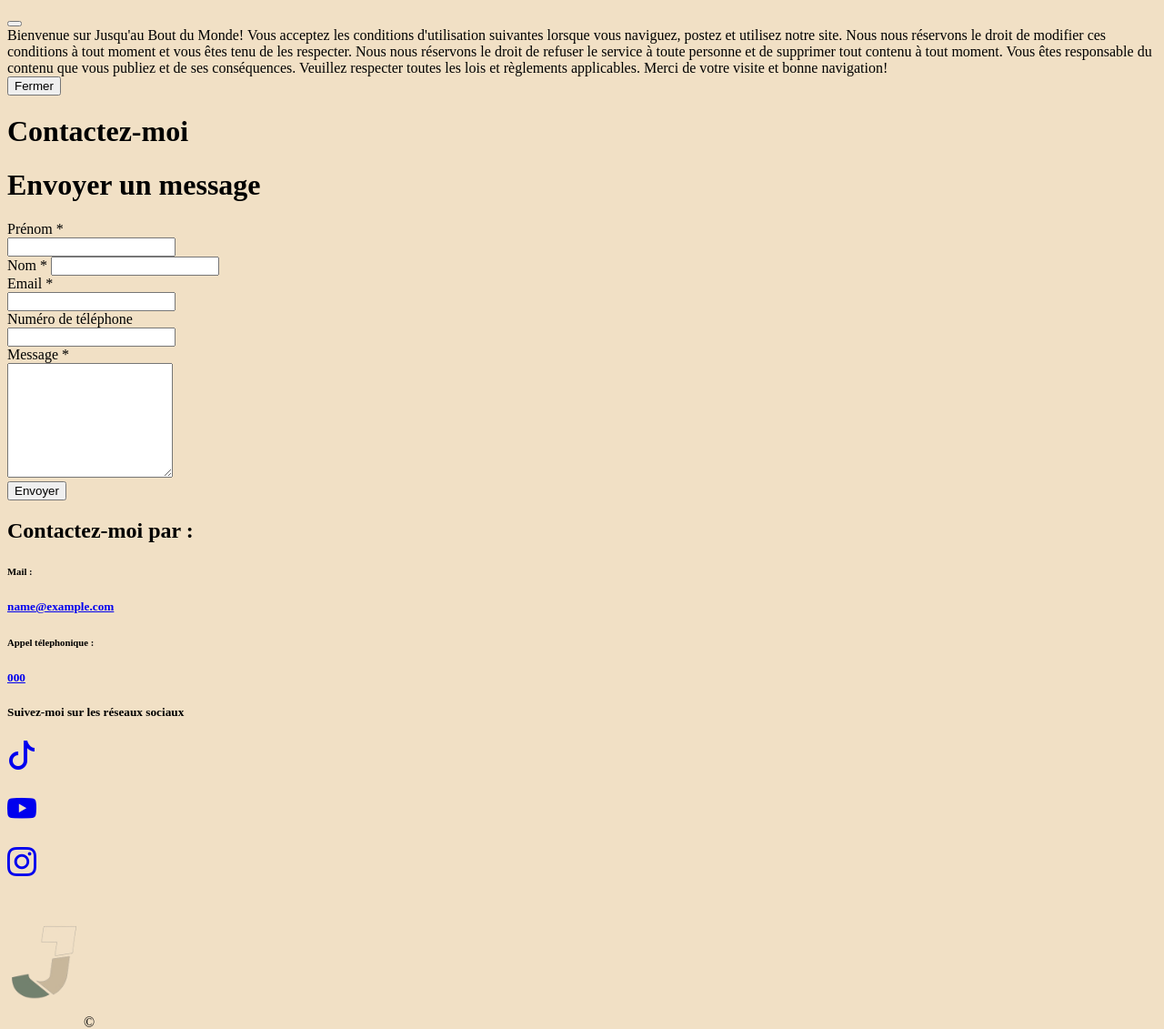
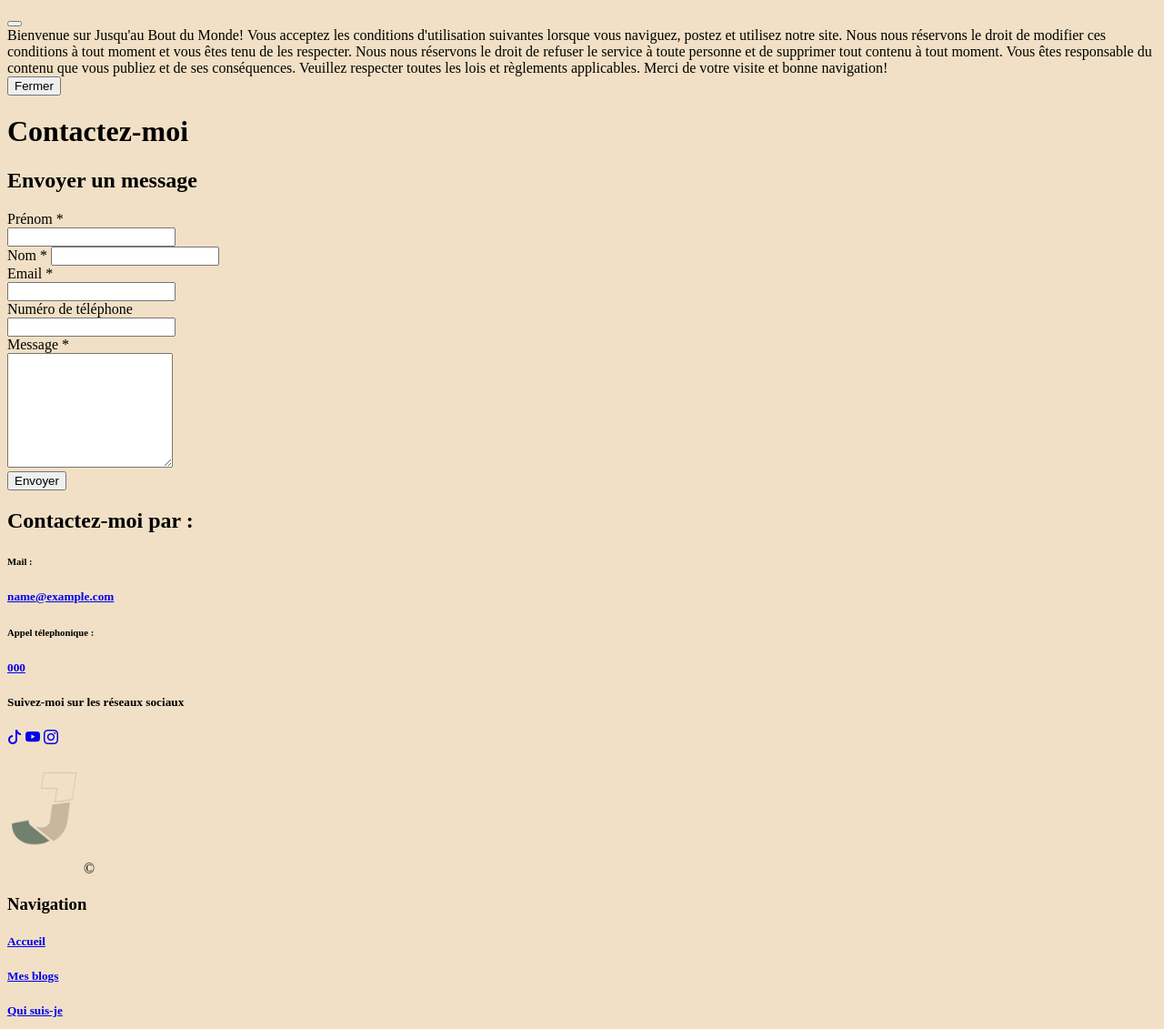
Before and after one commit to Iulian2023/Projet_Blog, a Symfony app: template templates/pages/visitor/contact/create.html.twig in a window 1280 px wide. Shown: the part 615-1746 px from the top of the page at 91% size. Run offline with Twig, Linux system fonts and the light colour scheme; the template is opened without the code that fills it: most values are stand-ins (such as "Sample title", 1, 10 or a date in 2020); form fields are guessed from the names that the template uses; some libraries are stand-ins or nearby versions.

Commit message:
Fix, SEO Issues 2

```diff
--- a/templates/pages/admin/contact/index.html.twig
+++ b/templates/pages/admin/contact/index.html.twig
@@ -1,7 +1,7 @@
 {% extends "themes/admin/base_admin.html.twig" %}
 
 {% block title %}Liste des contacts{% endblock %}
-{% block description %}Liste des contacts{% endblock %}
+{% block description %}Liste de contacts{% endblock %}
 
 
 
--- a/templates/pages/visitor/blog/index.html.twig
+++ b/templates/pages/visitor/blog/index.html.twig
@@ -2,7 +2,7 @@
 
 {% extends "themes/visitor/base_visitor.html.twig" %}
 
-{% block title %}Mes Blogs
+{% block title %}Blogs
     {% for tag in tags %}
         {% if curentPathInfo == path('visitor.blog.posts.filter_by_tag', {'slug' : tag.slug}) %}
             tag : {{tag.slug}}
@@ -20,7 +20,7 @@
     {% endfor %}
 {% endblock %}
 
-{% block description %}Mes Blogs{% endblock %}
+{% block description %}Mes Blogs : Découvrez un monde captivant à travers mes blogs où je partage mes pensées, expériences et connaissances.{% endblock %}
 
 
 {% block csssheet %}
@@ -38,7 +38,7 @@
 
 {% block main %}
 <header class='=d-flex bg-primary shadow'>
-    <h3 class='text-center display-5 pt-3 text-info'>Mes Blogs</h3>
+    <h1 class='text-center display-5 pt-3 text-info'>Mes Blogs</h1>
             <div class="container pt-3  mb-4">
                 <span class='text-center'><h5 class="text-info ">Filter par
                     {% for tag in tags %}
--- a/templates/pages/visitor/contact/create.html.twig
+++ b/templates/pages/visitor/contact/create.html.twig
@@ -1,7 +1,7 @@
 {% extends "themes/visitor/base_visitor.html.twig" %}
 
 {% block title %}Contactez-moi{% endblock %}
-{% block description %}Contactez-moi{% endblock %}
+{% block description %}Contactez-moi : vous pouvez me contacter via les réseaux sociaux, par e-mail ou en m'écrivant directement un message.{% endblock %}
 
 {% block csssheet %}
 <style>
@@ -23,7 +23,7 @@
     {% endfor %}
     <div class="d-flex flex-lg-row flex-column my-3 mx-lg-4">
         <div class="bg-secondary shadow rounded rounded-2 text-center p-4 order-lg-0 order-1">
-            <h1>Envoyer un message</h1>
+            <h2>Envoyer un message</h2>
             {{form_start(form)}}
             <div class="row">
                 <div class="col-md-6 mb-3">
@@ -79,9 +79,9 @@
             </div>
             <h5>Suivez-moi sur les réseaux sociaux</h5>
             <div class="d-flex justify-content-center gap-3">
-                <h1><a href="{{setting.tiktok}}"><i class="bi bi-tiktok text-dark"></i></a></h1>
-                <h1><a href="{{setting.youtube}}"><i class="bi bi-youtube text-danger"></i></a></h1>
-                <h1><a href="{{setting.instagram}}"><i class="bi bi-instagram text-dark"></i></a></h1>
+                <a href="{{setting.tiktok}}"><i class="bi bi-tiktok text-dark fs-1"></i></a>
+                <a href="{{setting.youtube}}"><i class="bi bi-youtube text-danger fs-1"></i></a>
+                <a href="{{setting.instagram}}"><i class="bi bi-instagram text-dark fs-1"></i></a>
             </div>
         </div>
     </div>
```
